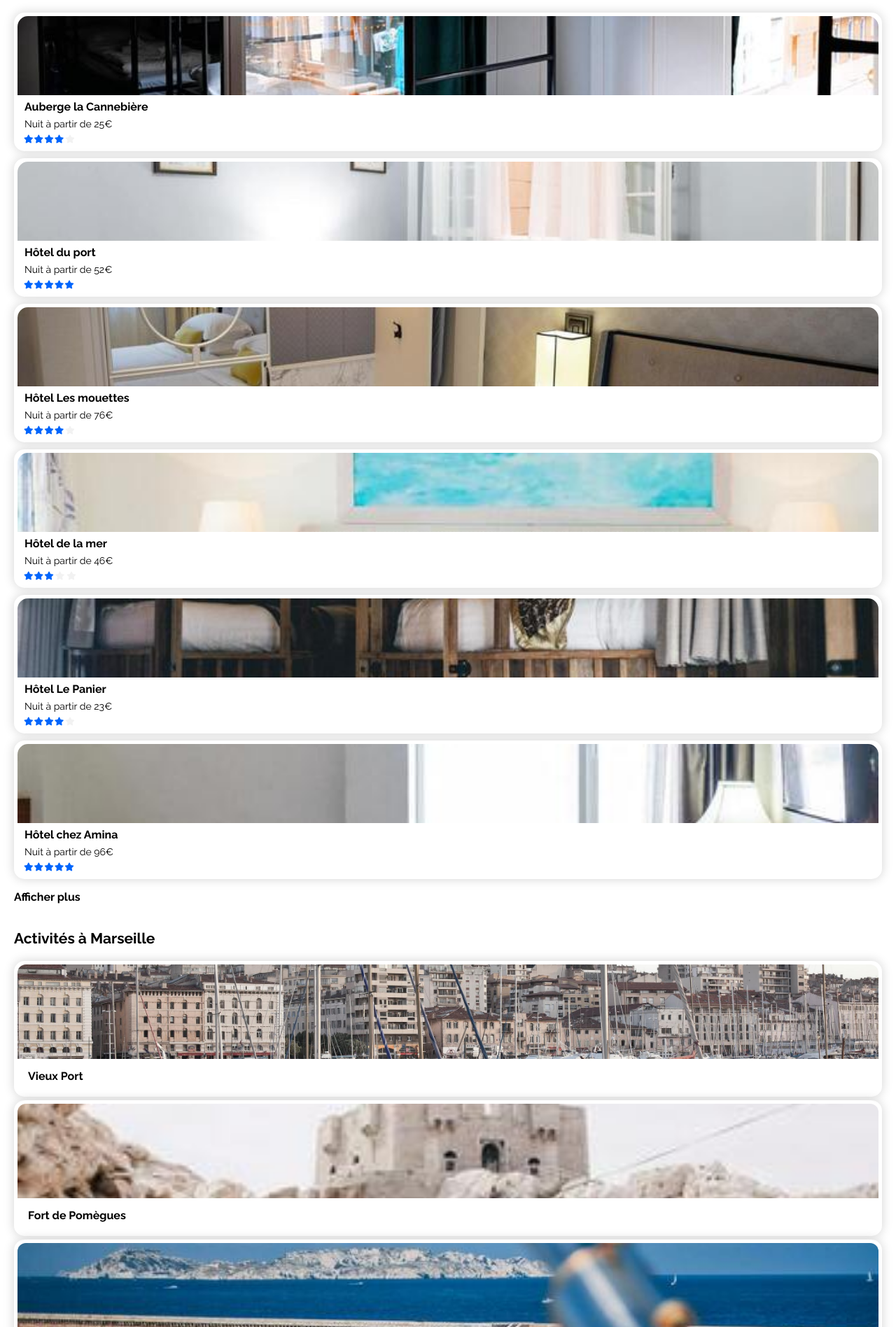
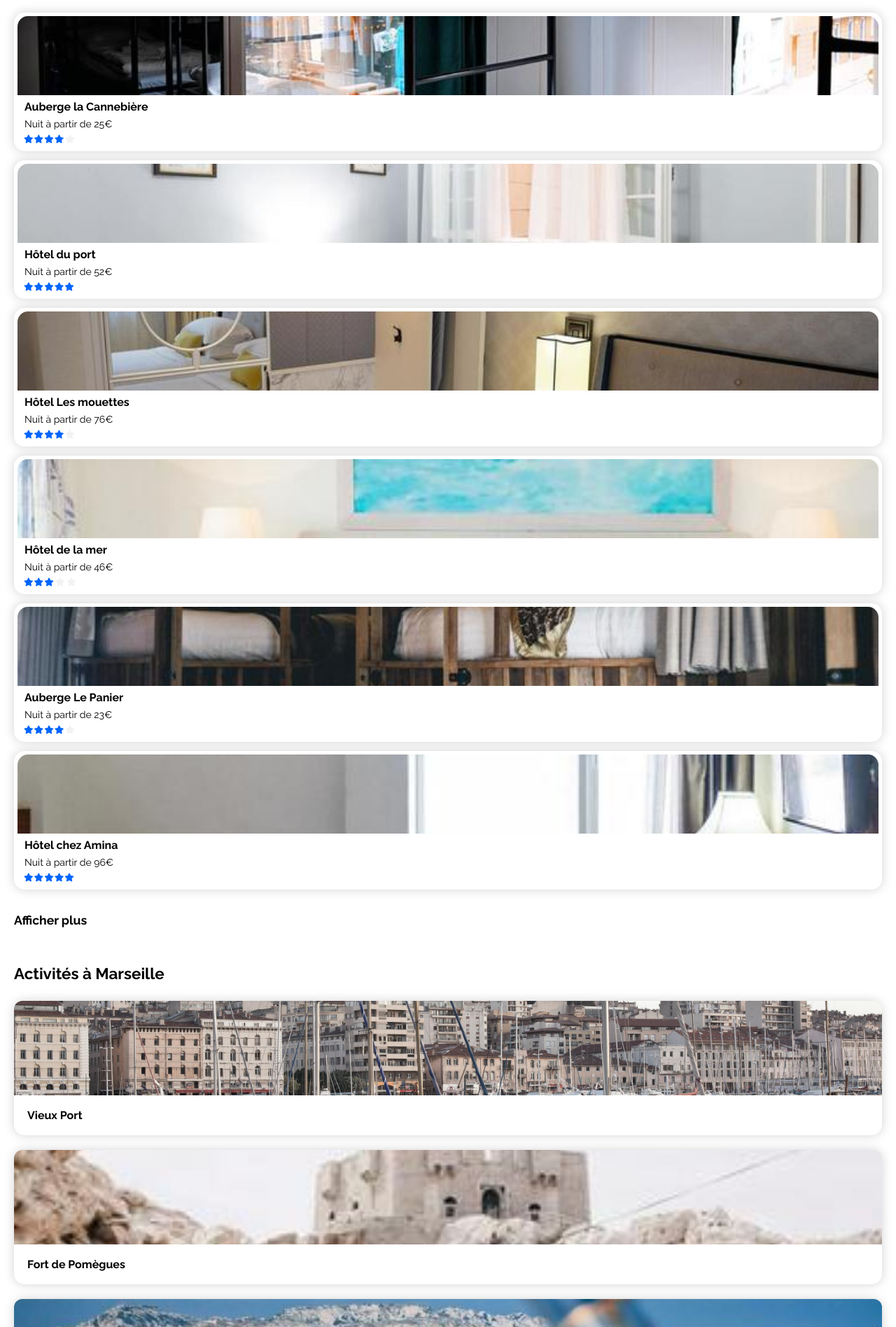
Before and after one commit to moutinhoalexandre/MoutinhoAlexandre_2_22102020, a Jekyll site: the page index.html, which Jekyll copies as it is, in a window 1280 px wide. Shown: the part 1077-2973 px from the top of the page at 70% size. Built offline with Jekyll 4.4.1, drawn with Linux system fonts in a browser that asks for light colours; nearby versions of some CDN libraries; some of the changed text lies outside the part shown.

Commit message:
first mobile second optimisation

```diff
--- a/index.html
+++ b/index.html
@@ -252,7 +252,7 @@
                         <img class="ImageCity" src="picture/Hosting/Small/nicate-lee-kT-ZyaiwBe0-unsplash.jpg"
                             alt="Hôtel le Soleil du Matin">
                         <figcaption class="CitySelectionText">
-                            <h3 class="CityTextTitle">Hôtel Le Panier</h3>
+                            <h3 class="CityTextTitle">Auberge Le Panier</h3>
                             <p class="CityTextPrice">Nuit à partir de 23€</p>
                             <div class="FullStarsCity">
                                 <i class="fas fa-star blue"></i>
@@ -341,7 +341,7 @@
                             <img class="PictureActivities"
                                 src="picture/Activities/Small/kevin-hikari-rV_Qd1l-VXg-unsplash.jpg" alt="#">
                             <figcaption class="ActivitiesSelectionText">
-                                <h3 class="ActivitiesTextTitle">Îles deFrioul</h3>
+                                <h3 class="ActivitiesTextTitle">Îles de Frioul</h3>
                             </figcaption>
                         </figure>
                     </a>
@@ -358,7 +358,7 @@
                         <img class="PictureActivities"
                             src="picture/Activities/Large/kilyan-sockalingum-NR8-cBCN3aI-unsplash.jpg" alt="#">
                         <figcaption class="ActivitiesSelectionText">
-                            <h3 class="ActivitiesTextTitle">Vieux Port</h3>
+                            <h3 class="ActivitiesTextTitle">Parc National des Calanques</h3>
                         </figcaption>
                     </figure>
                 </a>
@@ -376,7 +376,7 @@
                             <img class="PictureActivities"
                                 src="picture/Activities/Small/florian-wehde-xW9e8gdotxI-unsplash.jpg" alt="#">
                             <figcaption class="ActivitiesSelectionText">
-                                <h3 class="ActivitiesTextTitle">Fort de Pomègues</h3>
+                                <h3 class="ActivitiesTextTitle">Notre-Dame-de-la-Garde</h3>
                             </figcaption>
                         </figure>
                     </a>
@@ -390,7 +390,7 @@
                             <img class="PictureActivities"
                                 src="picture/Activities/Small/lena-paulin-wH2-EJoDcV0-unsplash.jpg" alt="#">
                             <figcaption class="ActivitiesSelectionText">
-                                <h3 class="ActivitiesTextTitle">Îles deFrioul</h3>
+                                <h3 class="ActivitiesTextTitle">Parc Longchamp</h3>
                             </figcaption>
                         </figure>
                     </a>
@@ -411,7 +411,7 @@
             <ul>
                 <li class="FooterSubTittle">Fonctionnement du site</li>
                 <li class="FooterSubTittle">Conditions générales de vente</li>
-                <li class="FooterSubTittle">Données confidentiel</li>
+                <li class="FooterSubTittle">Données et confidentialité</li>
             </ul>
         </div>
         <div class="FooterLink">
--- a/style.css
+++ b/style.css
@@ -169,6 +169,11 @@
     border-radius: 25px;
 }
 
+.FilterFilter:hover{
+    background-color: #0065FC;
+    color: #DEEBFF;
+}
+
 .FilterWrapper .fas{
     color: #0065FC;
     background-color:#DEEBFF;
@@ -227,6 +232,7 @@
 
 .Selection{
     background-color: #F2F2F2;
+    margin-bottom: 47px;
 }
 
     /*Popular Hosting*/
@@ -334,7 +340,7 @@
 .CityCard{
     box-shadow: 0 0 15px lightgray;
     border-radius: 15px;
-    margin-bottom: 10px;
+    margin-bottom: 13px;
 }
 
 .City{
@@ -381,8 +387,10 @@
 }
 
 .SeeMoreText{
+    font-size: 1.1rem;
     font-weight: bold;
     margin-bottom: 0px;
+    margin-top: 33px;
 }
 
 /* Activities */
@@ -393,8 +401,8 @@
 }
 
 .ActivitiesHeadText{
-    margin: 14px 0 20px ;
-    font-size: 21px;
+    margin: 30px 0 20px ;
+    font-size: 1.4rem;
 }
 
 /* Activities Card */
@@ -402,7 +410,8 @@
 .Single, .CardActivitiesTwin{
     box-shadow: 0 0 15px lightgray;
     border-radius: 15px;
-    margin-bottom: 5px;
+    margin-bottom: 21px;
+    margin-top: 6px;
 }
 
 .ActivitiesSelectionCard{
@@ -411,7 +420,6 @@
     justify-content: space-between;
     background-color: white;
     margin: 0;
-    border: 5px solid white;
     border-radius: 20px;
 }
 
@@ -424,19 +432,27 @@
 
 .ActivitiesTextTitle{
     color: black;
-    margin: 15px 0 15px 15px;
+    margin: 19px 0 19px 19px;
     font-size: 16px;
 }
 /*Footer*/
 
 footer{
     padding: 20px;
+    padding-left: 29px;
+    padding-top: 16px;
     background-color: #F2F2F2;
+}
+
+.FooterLink{
+    margin-bottom: 37px;
 }
 
 
 .FooterSubTittle{
     padding: 5px 0;
+    font-size: 1rem;
+
 }
 
 .footerLink, h2{
```
